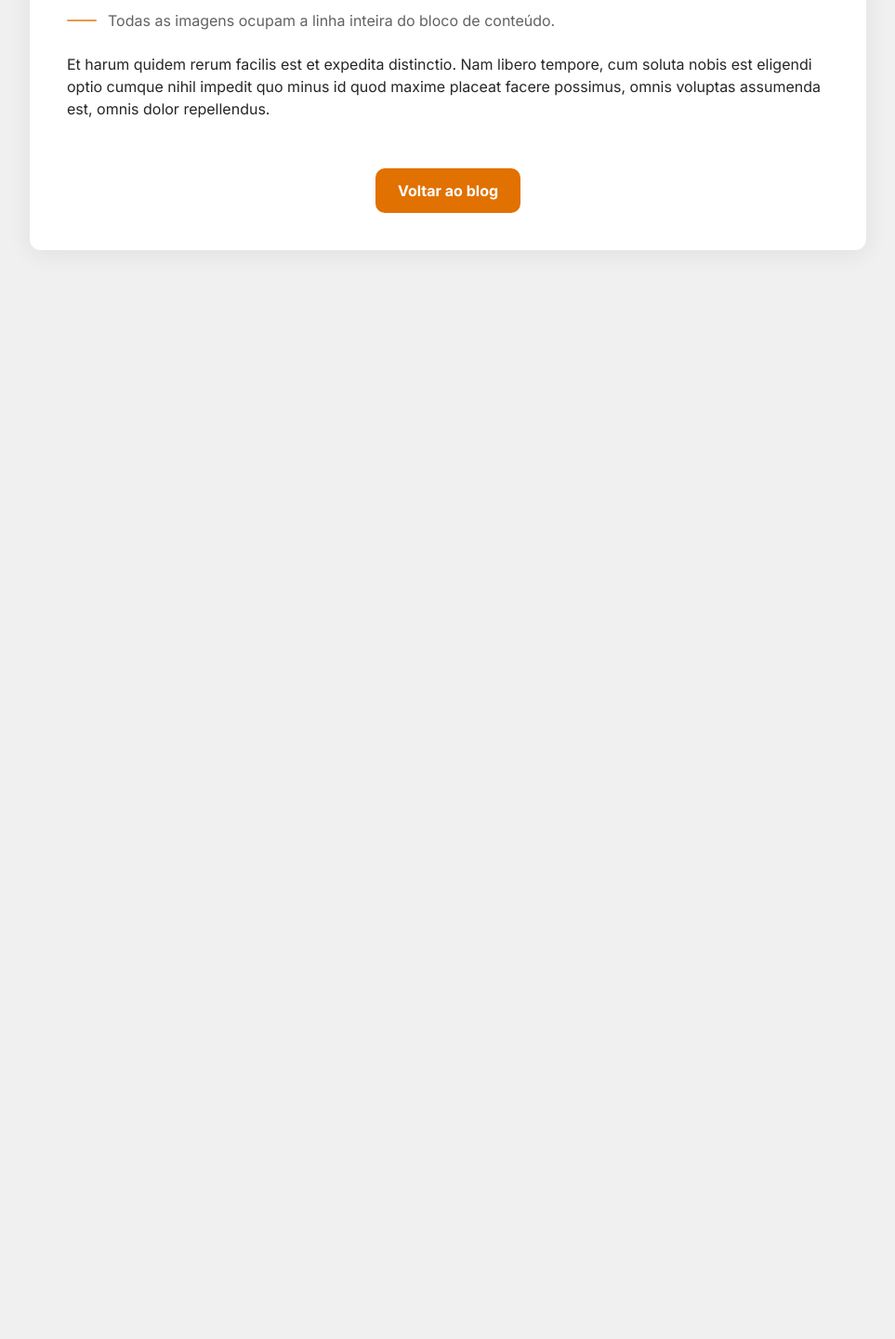
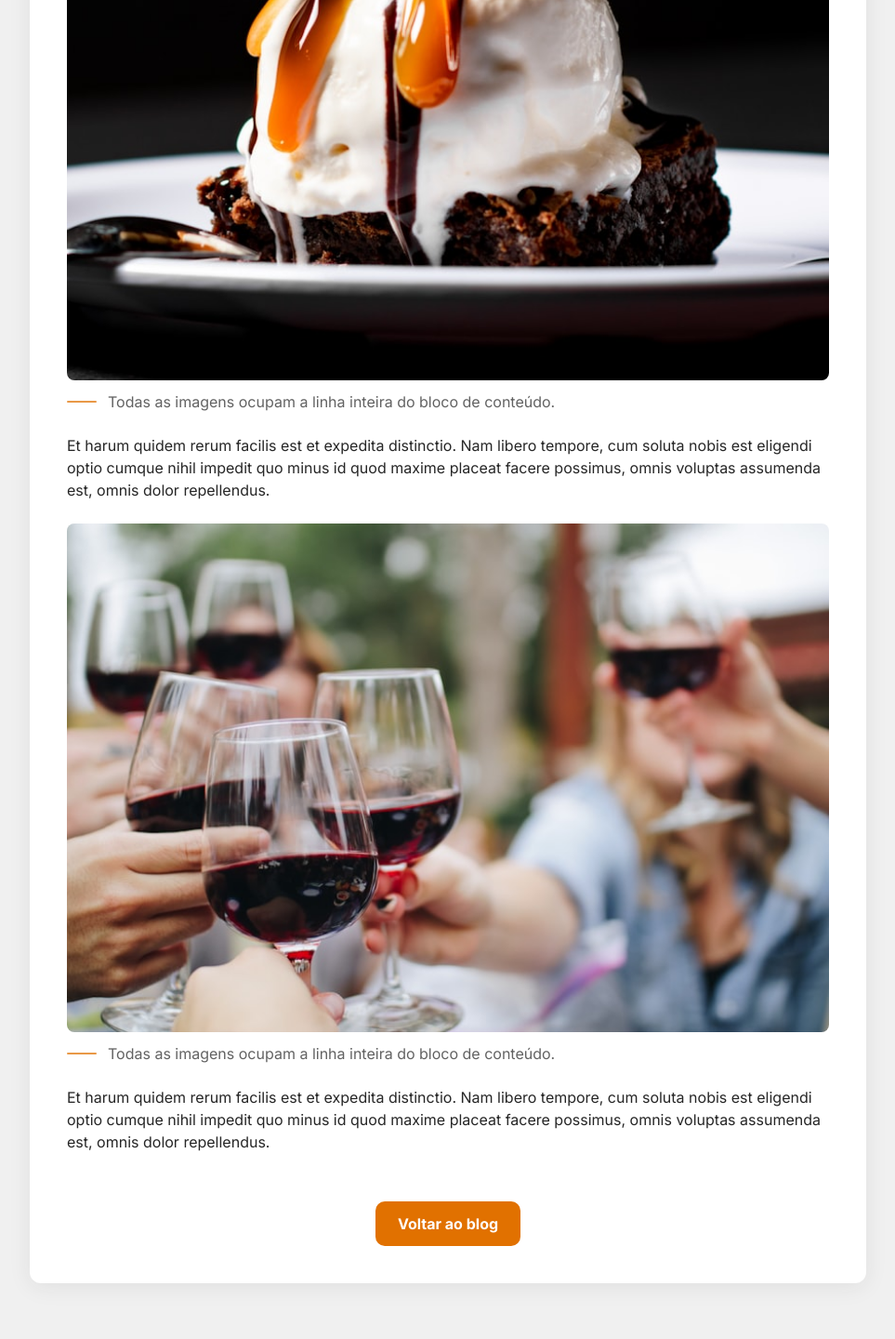
Before and after one commit to tainalmeidaa/desafio-eject-squad-01-backend, a Django app: template blog/templates/blog/article/article-detail.html in a window 1280 px wide. Shown: the part 2648-4088 px from the top of the page at 93% size, without its empty margins (158-1121 px from the left). Before the commit the page ends 2917 px from the top, so only its background shows below. Run offline with Django 5.2, Linux system fonts and the light colour scheme; the template is opened without the code that fills it, so the values that code supplies are empty.

Commit message:
organizei algumas partes de linkagem das imagens, lembrando que essa parte foi desenvolvida também por marlon, não unicamente por mim

```diff
--- a/blog/templates/blog/article/article-detail.html
+++ b/blog/templates/blog/article/article-detail.html
@@ -13,7 +13,7 @@
         <div class="article__meta">
           <img
             class="article__author-photo"
-            src="assets/images/blog/author-alessandro-marino.jpg"
+            src="{% static 'blog/img/author-alessandro-marino.jpg' %}"
             alt="Retrato de Alessandro Marino, autor do artigo."
             width="128"
             height="128"
@@ -73,7 +73,7 @@
           </p>
           <figure class="article__figure">
             <img
-              src="assets/images/blog/post-ingredients.jpg"
+              src="{% static 'blog/img/post-ingredients.jpg'%}"
               alt="Temperos e ervas usados na cozinha italiana."
               width="1200"
               height="780"
@@ -104,7 +104,30 @@
           </p>
           <figure class="article__figure">
             <img
-              src="assets/images/blog/post-dessert.jpg"
+              src="{% static 'blog/img/post-dessert.jpg'%}"
+              alt="Sobremesa italiana com chocolate e morangos."
+              width="1200"
+              height="780"
+              loading="lazy"
+              decoding="async"
+            />
+            <figcaption class="article__caption">
+              <span class="article__caption-line"></span>
+              <span
+                >Todas as imagens ocupam a linha inteira do bloco de
+                conteúdo.</span
+              >
+            </figcaption>
+          </figure>
+          <p>
+            Et harum quidem rerum facilis est et expedita distinctio. Nam libero
+            tempore, cum soluta nobis est eligendi optio cumque nihil impedit
+            quo minus id quod maxime placeat facere possimus, omnis voluptas
+            assumenda est, omnis dolor repellendus.
+          </p>
+          <figure class="article__figure">
+            <img
+              src="{% static 'blog/img/images/post-wine.jpg'%}"
               alt="Sobremesa italiana com chocolate e morangos."
               width="1200"
               height="780"
```
Also changed, not shown: blog/templates/blog/blog.html (+7 -7 lines).
